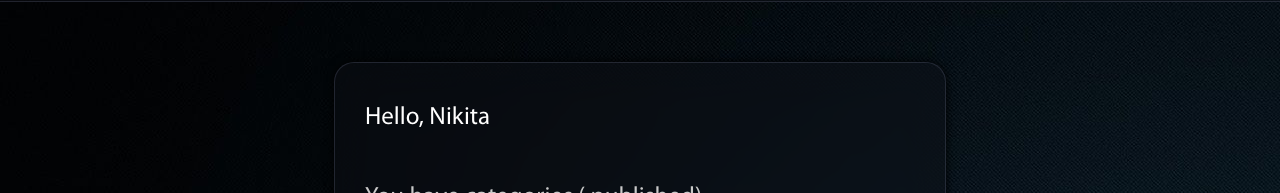
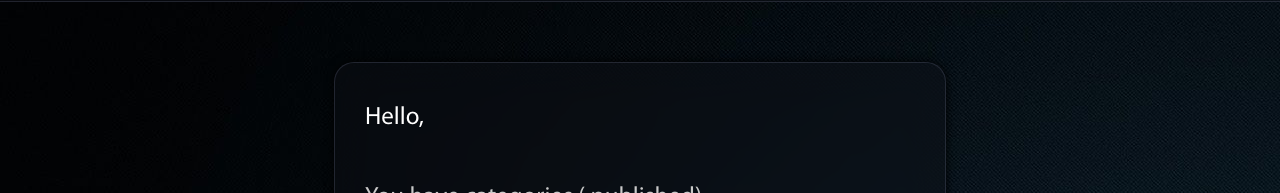
Before and after one commit to NikitaBondarevv/shop, a React app: page / in a window 1280 px wide. Shown: the part 134-327 px from the top of the page. Built offline with nearby package versions, Linux system fonts and the light colour scheme; no server answers.

Commit message:
Code refactoring

```diff
--- a/src/contracts/request.ts
+++ b/src/contracts/request.ts
@@ -1,7 +1,7 @@
-import { IData } from "interfaces/IData"
+import { IData } from 'interfaces/IData'
 
-const makeRequest = async (url: string, data: IData | undefined, method = 'GET') => {
-  const options = {
+const makeRequest = async (url: string, data?: IData, method = 'GET') => {
+  const options: RequestInit = {
     method,
     credentials: 'include'
   }
@@ -15,14 +15,14 @@ const makeRequest = async (url: string, data: IData | undefined, method = 'GET')
     })
   }
 
-  const response = await fetch(`http://localhost:8086/${url}`,<RequestInit> options)
+  const response = await fetch(`http://localhost:8086/${url}`, options)
 
   return response.json()
 }
 
 export const request = {
   get(url: string) {
-    return makeRequest(url, undefined)
+    return makeRequest(url)
   },
 
   post(url: string, data: IData) {
--- a/src/pages/index.tsx
+++ b/src/pages/index.tsx
@@ -1,25 +1,13 @@
-import { useEffect, useState } from 'react'
 import { Routes, Route } from 'react-router-dom'
 
 import { ProductsInfo } from './productsInfo'
 import { ProductInformation } from './productInformation'
-import { getCategories } from 'contracts/getCategories'
 
 export const Pages = () => {
-  const [products, setProducts] = useState({})
-
-  useEffect(() => {
-    const getData = async () => {
-      setProducts(await getCategories())
-    }
-
-    getData()
-  }, [])
-
   return (
     <main>
       <Routes>
-        <Route path='/' element={<ProductsInfo name="Nikita" products={products} />}/>
+        <Route path='/' element={<ProductsInfo />}/>
         <Route path='/products' element={<ProductInformation />}/>
       </Routes>
     </main>
--- a/src/pages/productInformation/editableText/index.tsx
+++ b/src/pages/productInformation/editableText/index.tsx
@@ -1,4 +1,4 @@
-import { useState, DetailedHTMLProps, InputHTMLAttributes } from 'react'
+import { useState, FormEvent } from 'react'
 import PropTypes from 'prop-types'
 
 import styles from './styles.css'
@@ -12,7 +12,7 @@ export const EditableText = ({ multiLine, stylesInput, text }: TEditableText) =>
     setValue(value)
   }
 
-  const handleBlur = (e: DetailedHTMLProps<InputHTMLAttributes<HTMLInputElement>, HTMLInputElement>) => {
+  const handleBlur = (e: FormEvent) => {
     e.preventDefault()
 
     setHidden(true)
--- a/src/pages/productsInfo/index.tsx
+++ b/src/pages/productsInfo/index.tsx
@@ -1,10 +1,24 @@
+import { useEffect, useState } from 'react'
+
+import { getCategories } from 'contracts/getCategories'
 import styles from './styles.css'
-import { TProductsInfoProps } from './types'
+import { IData } from 'interfaces/IData'
 
-export const ProductsInfo = ({ name, products }: TProductsInfoProps) => (
+export const ProductsInfo = () => {
+  const [products, setProducts] = useState<IData>({})
+
+  useEffect(() => {
+    const getData = async () => {
+      setProducts(await getCategories())
+    }
+
+    getData()
+  }, [])
+
+  return (
   <div className={styles.productsInfo}>
     <span className={styles.greetings}>
-      Hello, {name}
+      Hello,
     </span>
     <div className={styles.info}>
       <p>
@@ -17,4 +31,4 @@ export const ProductsInfo = ({ name, products }: TProductsInfoProps) => (
     </div>
     <a className={styles.categories} href="#">Go to categories</a>
   </div>
-)
+)}
--- a/src/pages/productsInfo/types.ts
+++ /dev/null
@@ -1,6 +0,0 @@
-import { IData } from 'interfaces/IData'
-
-export type TProductsInfoProps = {
-  name: string
-  products: IData
-}
```
